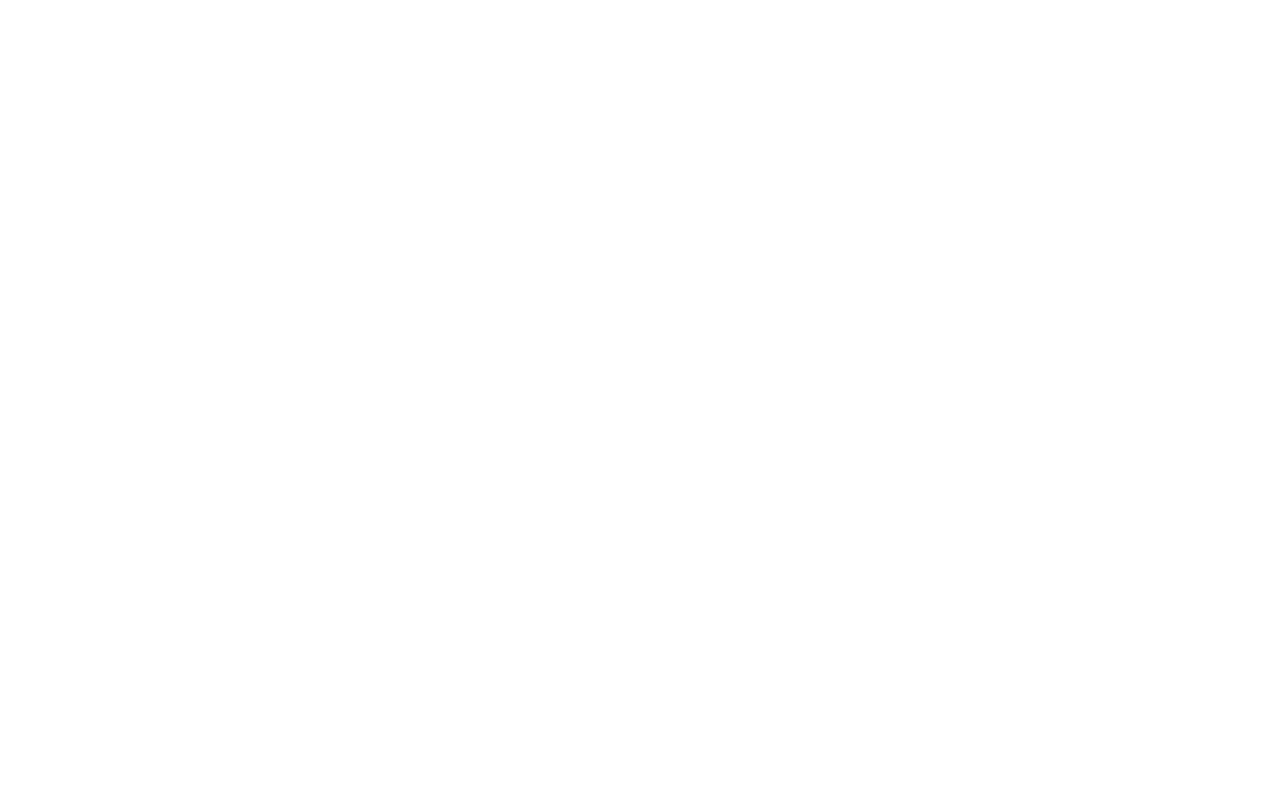
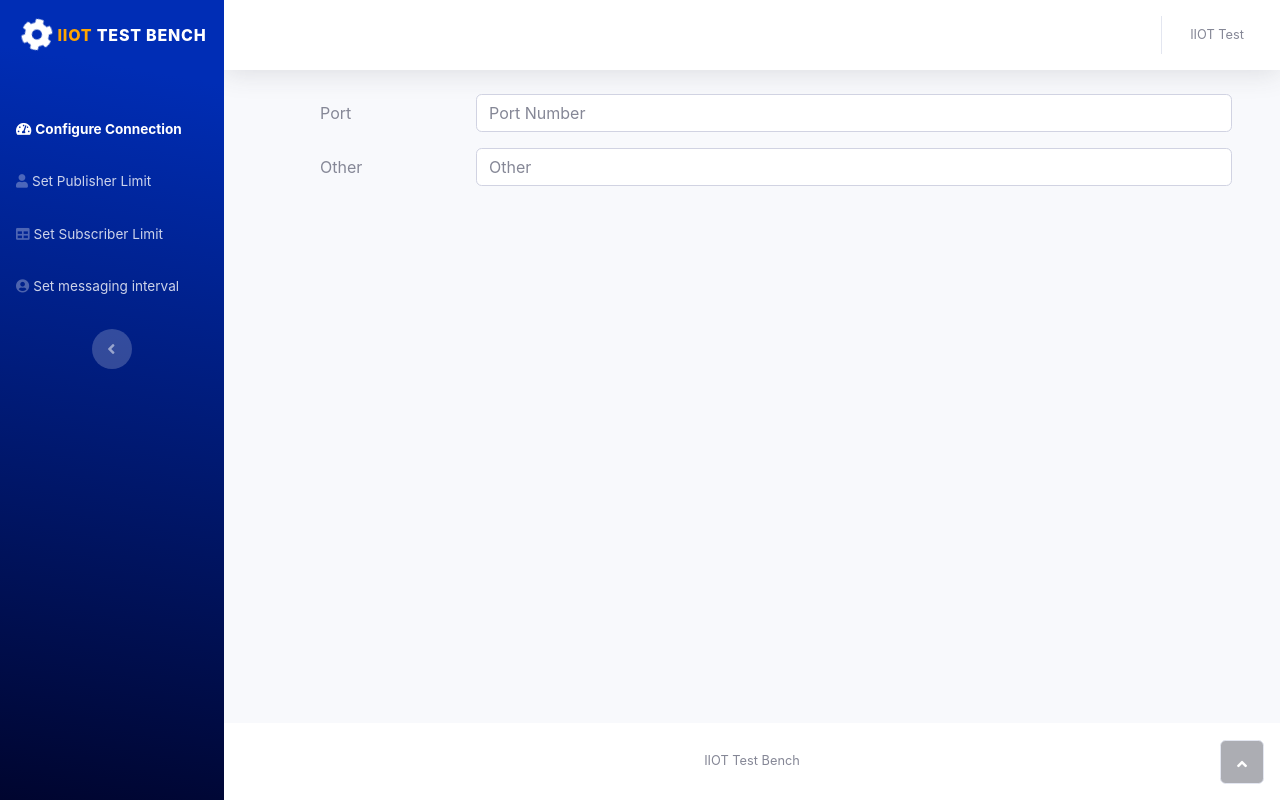
Before and after one commit to ManassehGit/IIOT-Test-Bench, a React (Create React App) app: page /configconn in a window 1280 px wide. Before the commit this address had no page. Built offline with nearby package versions, Linux system fonts and the light colour scheme.

Commit message:
Create connection configuration page

```diff
--- a/src/App.js
+++ b/src/App.js
@@ -1,5 +1,6 @@
 import { BrowserRouter as Router, Route, Routes } from 'react-router-dom';
 import './App.css';
+import ConfigConn from './components/Dashboard/ConfigureConnection/ConfigConn';
 import DashBase from './components/Dashboard/DashBase/DashBase';
 import ConfigBroker from './components/Settings/ConfigBroker';
 import Settings from './components/Settings/Settings';
@@ -11,6 +12,7 @@
         <Route path="/" element={<Settings />}/>
         <Route path="configbroker" element={<ConfigBroker />}/>
         <Route path="dash" element={<DashBase />}/>
+        <Route path="configconn" element={<ConfigConn />}/>
 
       </Routes>
     </Router>
--- /dev/null
+++ b/src/components/Dashboard/ConfigureConnection/ConfigConn.jsx
@@ -0,0 +1,15 @@
+import React from 'react'
+import ConfigBroker from '../../Settings/ConfigBroker'
+import DashBase from '../DashBase/DashBase'
+
+const ConfigConn = () => {
+  return (
+    <div>
+        <DashBase>
+            <ConfigBroker />
+        </DashBase>
+    </div>
+  )
+}
+
+export default ConfigConn
--- a/src/components/Settings/ConfigBroker.jsx
+++ b/src/components/Settings/ConfigBroker.jsx
@@ -2,7 +2,7 @@
 
 const ConfigBroker = () => {
   return (
-    <>
+    <div className='container'>
         <div className='container m-4'>
         <form>
             <div class="form-group row">
@@ -19,7 +19,7 @@
             </div>
         </form>
         </div>
-    </>
+    </div>
   )
 }
 
```
